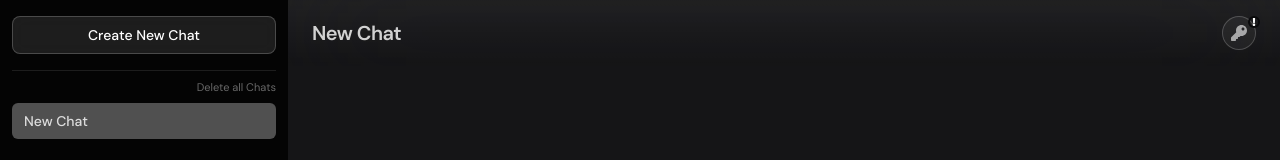
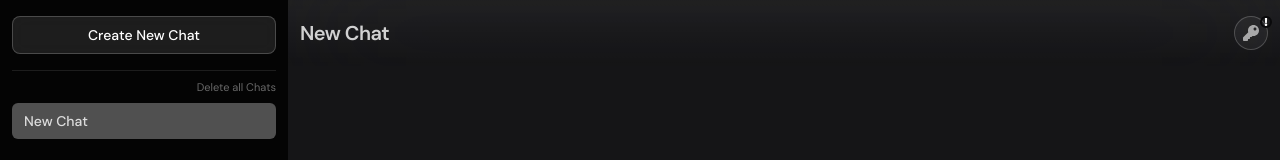
Before and after one commit to hassanhamza930/chatkit0, a Next.js app: page /chat in a window 1280 px wide. Shown: the top 160 px of the page. Built offline with nearby package versions, Linux system fonts and the light colour scheme; a web font is replaced by a local one.

Commit message:
Minor UI Fix

```diff
--- a/components/Header/Header.tsx
+++ b/components/Header/Header.tsx
@@ -19,9 +19,9 @@ const HeaderComponent = () => {
 
     return (
         <>
-            <header className="absolute top-0 right-0 z-50 w-full flex flex-row justify-between items-center px-3 md:px-6 py-4 bg-gradient-to-b from-white/5 to-transparent backdrop-blur-3xl">
+            <header className="absolute top-0 right-0 z-50 w-full flex flex-row justify-between items-center px-3 md:px-3 py-4 bg-gradient-to-b from-white/5 to-transparent backdrop-blur-3xl">
 
-                <div className="flex flex-row justify-start items-center gap-4">
+                <div className="flex flex-row justify-start items-center gap-2">
                     {isMobile && (
                         <button
                             onClick={toggleSidebar}
@@ -31,11 +31,11 @@ const HeaderComponent = () => {
                         </button>
                     )}
                     <h1 style={{ fontFamily: "DM Sans" }} className="text-lg md:text-xl font-semibold subpixel-antialiased tracking-tight text-center text-white/80">
-                        {chatName?.slice(0, 20) + (chatName?.length && chatName?.length > 20 ? "..." : "") || "New Chat"}
+                        {chatName?.slice(0, 30) + (chatName?.length && chatName?.length > 30 ? "..." : "") || "New Chat"}
                     </h1>
                 </div>
 
-                <div className="flex items-center gap-4">
+                <div className="flex items-center gap-2">
                     {/* OpenRouter Key Icon */}
                     <div className="relative">
                         <button
```
